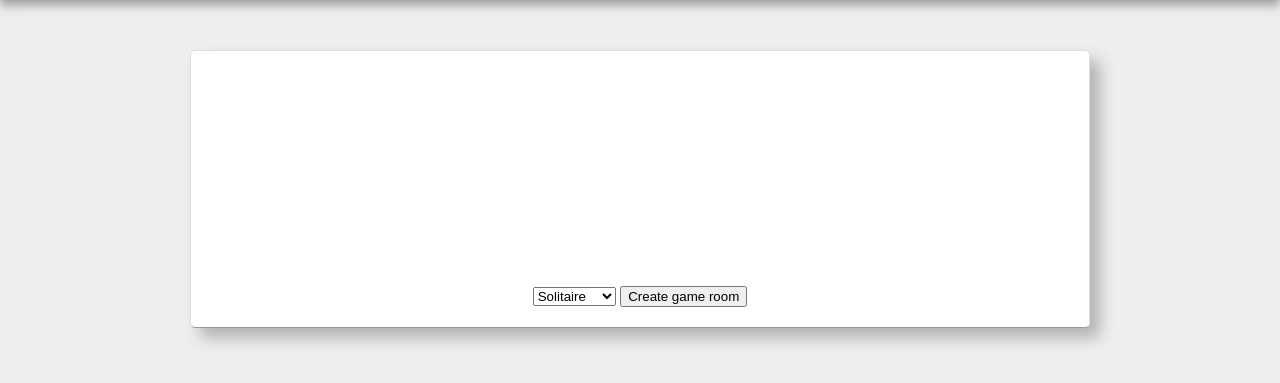
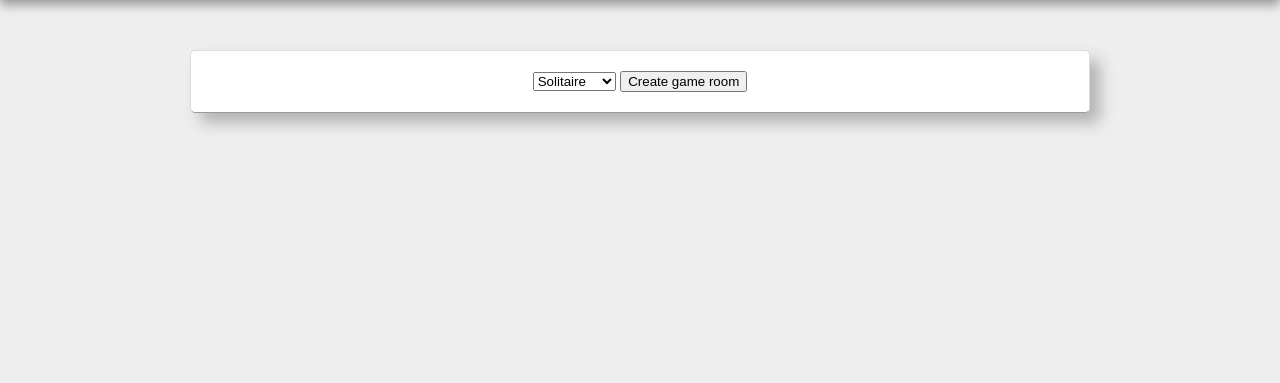
Before and after one commit to courageousillumination/deckr, a Django app: a page that uses webapp/deckr/templates/deckr/base.html in a window 1280 px wide. Shown: the part 73-456 px from the top of the page. Run offline with Django 3.2, Linux system fonts and the light colour scheme; some web fonts are replaced.

Commit message:
Removed old form styling.

```diff
--- a/webapp/deckr/static/deckr/index.css
+++ b/webapp/deckr/static/deckr/index.css
@@ -57,31 +57,25 @@ table {
 
 /* Everything in this file needs to be changed. These are working settings. */
 /* line 2, scss/old-index.scss */
-form {
-  text-align: center;
-  margin-top: 25%;
-}
-
-/* line 7, scss/old-index.scss */
 input.play {
   margin-top: 30px;
   width: 5%;
   height: 5%;
 }
 
-/* line 13, scss/old-index.scss */
+/* line 8, scss/old-index.scss */
 select.games {
   width: 20%;
 }
 
-/* line 17, scss/old-index.scss */
+/* line 12, scss/old-index.scss */
 div.vertical-fan img {
   float: left;
   position: relative;
   margin-bottom: -68px;
 }
 
-/* line 23, scss/old-index.scss */
+/* line 18, scss/old-index.scss */
 .vertical-spread {
   float: left;
   width: 72px;
@@ -90,18 +84,18 @@ div.vertical-fan img {
   padding-right: 5px;
 }
 
-/* line 31, scss/old-index.scss */
+/* line 26, scss/old-index.scss */
 .row {
   width: 100%;
   overflow: hidden;
 }
 
-/* line 36, scss/old-index.scss */
+/* line 31, scss/old-index.scss */
 div.stacked img {
   position: absolute;
 }
 
-/* line 40, scss/old-index.scss */
+/* line 35, scss/old-index.scss */
 .zone {
   min-height: 100px;
   min-width: 100px;
--- a/webapp/deckr/static/deckr/scss/old-index.scss
+++ b/webapp/deckr/static/deckr/scss/old-index.scss
@@ -1,9 +1,4 @@
 /* Everything in this file needs to be changed. These are working settings. */
-form {
-    text-align: center;
-    margin-top: 25%;
-}
-
 input.play {
     margin-top: 30px;
     width: 5%;
```
